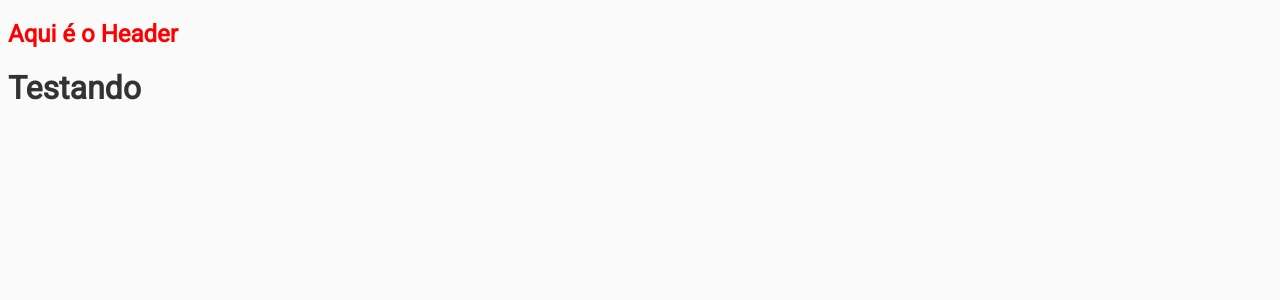
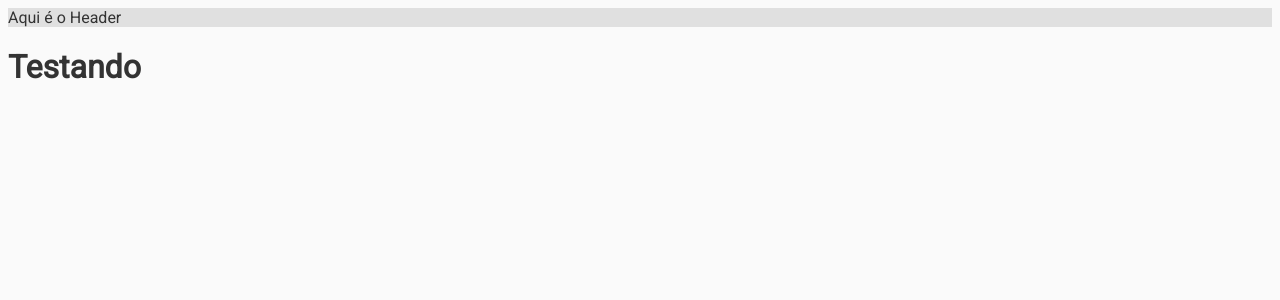
Before and after one commit to marcosaureliob/maoNoArado, a Next.js app: page / in a window 1280 px wide. Shown: the top 300 px of the page. Built offline with nearby package versions, Linux system fonts and the light colour scheme.

Commit message:
Added Sass styles

```diff
--- a/src/components/Patterns/Header/index.tsx
+++ b/src/components/Patterns/Header/index.tsx
@@ -1,12 +1,10 @@
 import React from 'react'
-import { HeaderTitle } from './style'
+import styles from './styles.module.scss'
+
 export const Header = () => {
   return (
-    <div>
-      <HeaderTitle>
-        Aqui é o Header
-      </HeaderTitle>
-
+    <div className={styles.headerContainer}>
+      <header>Aqui é o Header</header>
     </div>
   )
 }
--- /dev/null
+++ b/src/components/Patterns/Header/styles.module.scss
@@ -0,0 +1,5 @@
+@import "../../../styles/mixinsThemes";
+
+.headerContainer {
+    background-color: $gray-200;
+}
```
